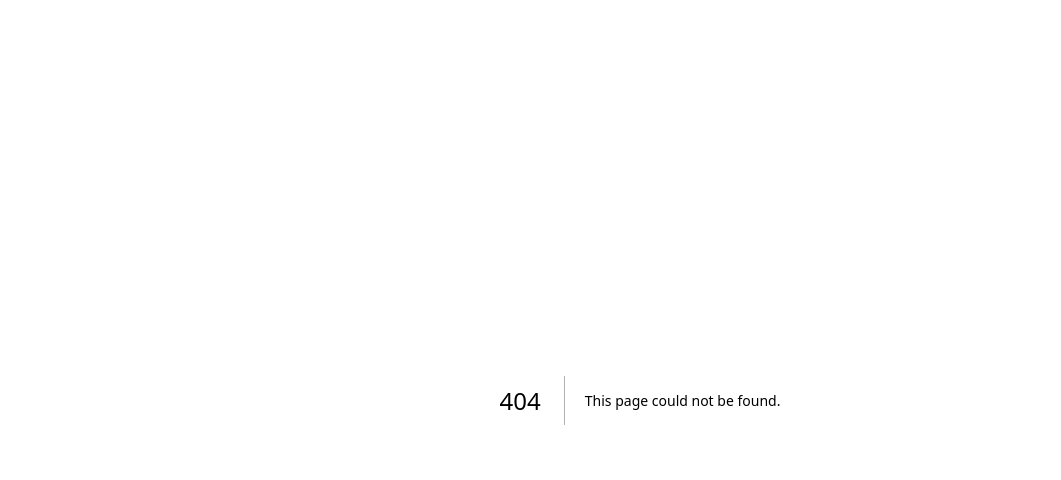
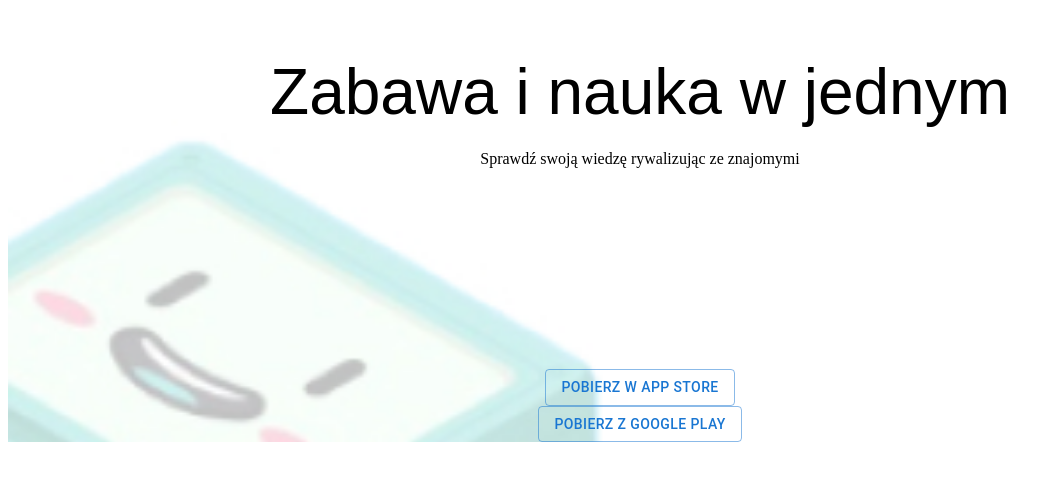
Before and after one commit to AzenoIT/dev_me_up, a Next.js app in the folder landing_page/: page /opinions in a window 1280 px wide. Before the commit this address had no page. Shown: the top 480 px of the page, without its empty margins (0-1061 px from the left). Built offline with nearby package versions, Linux system fonts and the light colour scheme.

Commit message:
base opinions

```diff
--- /dev/null
+++ b/landing_page/src/app/opinions/page.js
@@ -0,0 +1,19 @@
+'use client'
+
+import '../../styles/opinions.css'
+
+import {Button} from "@mui/material";
+
+
+function Opinions() {
+    return (
+        <div className='container'>
+            <h2 className='hdl'>Zabawa i nauka w jednym</h2>
+            <p className='text'>Sprawdź swoją wiedzę rywalizując ze znajomymi</p>
+            <Button className='btnAppStore' variant="outlined">Pobierz w App Store</Button>
+            <Button className='btnGooglePlay' variant="outlined">Pobierz z Google Play</Button>
+        </div>
+    );
+}
+
+export default Opinions;
```
